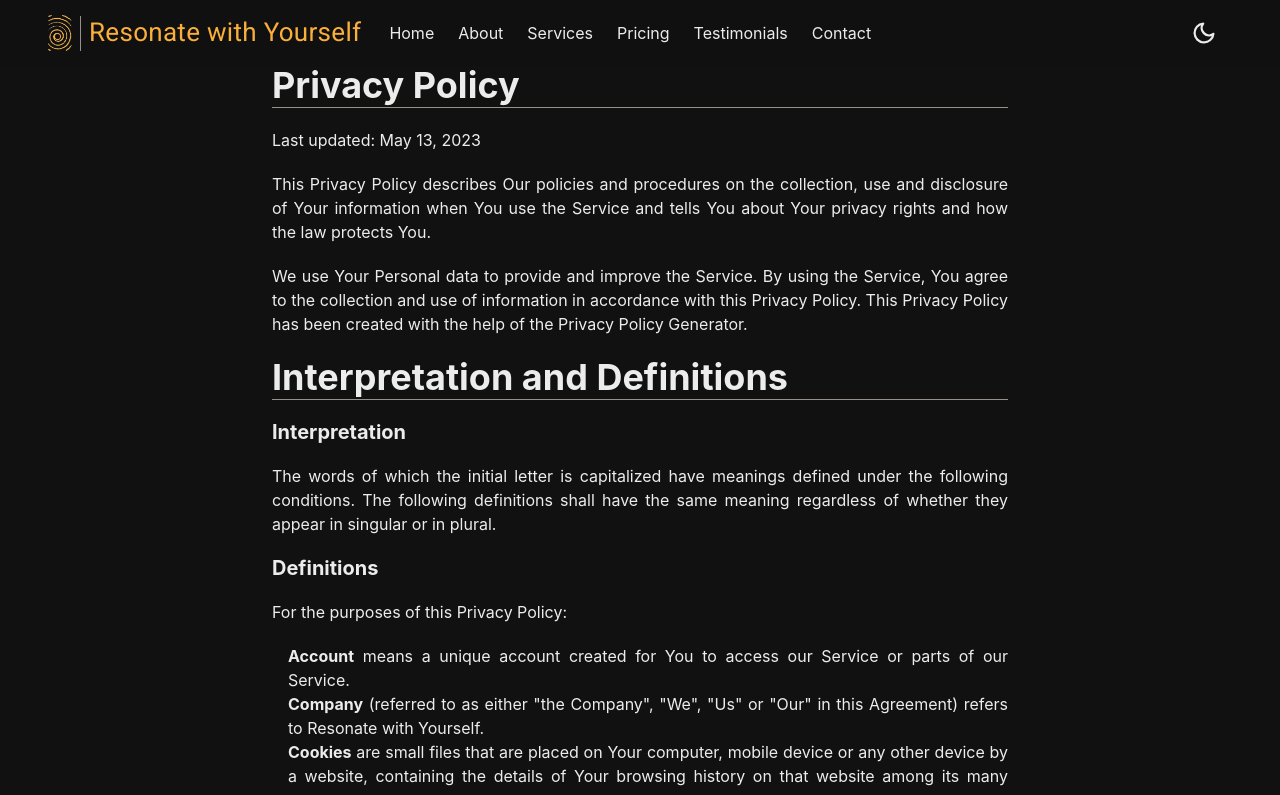
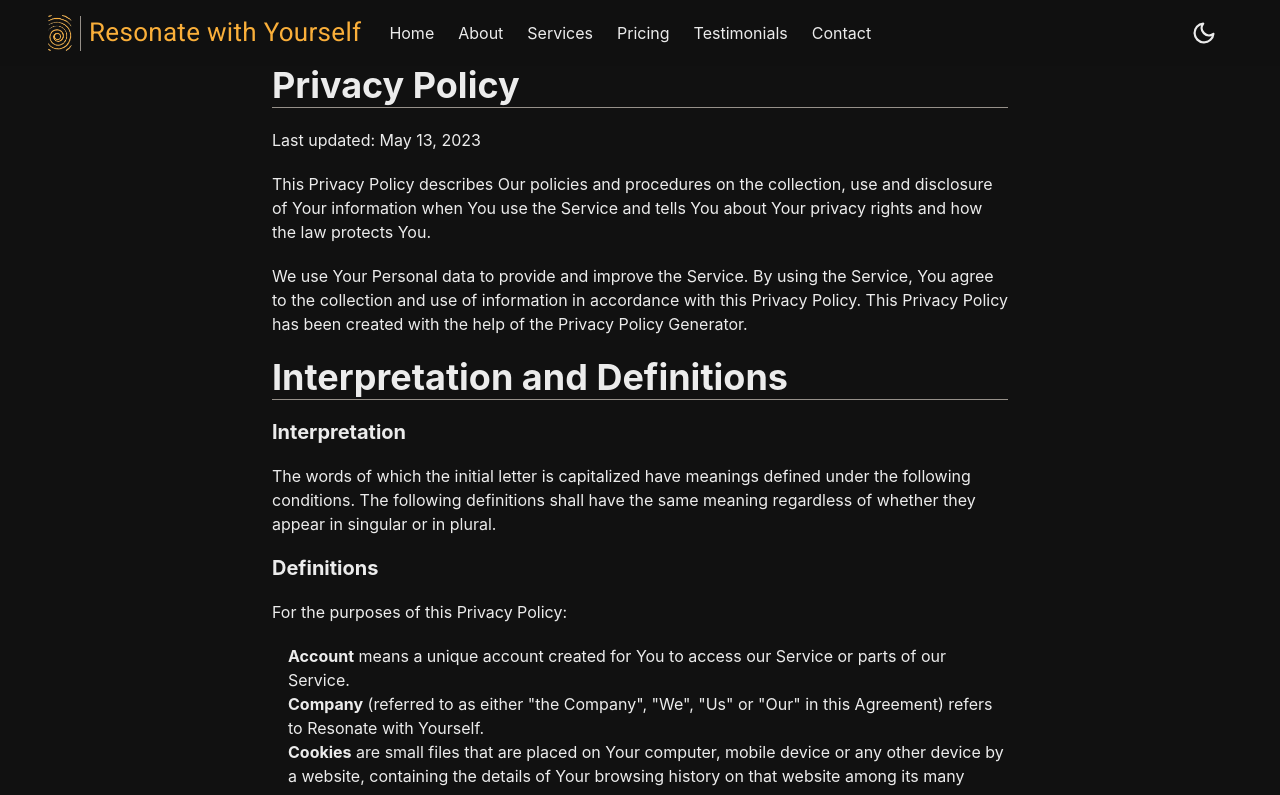
Before and after one commit to Democles85/colombo_portfolio_reworked, a Next.js app: page /privacy-policy in a window 1280 px wide. Shown: the top 795 px of the page. Built offline with nearby package versions, Linux system fonts and the light colour scheme.

Commit message:
Removed: Text align justify

```diff
--- a/pages/privacy-policy.tsx
+++ b/pages/privacy-policy.tsx
@@ -14,7 +14,6 @@ const PrivacyPolicy: NextPage = () => {
               md: 'container.md',
               lg: 'container.md',
             }}
-            textAlign={'justify'}
           >
             <Heading>
               <Box as={'span'} color={'primary.500'} textAlign={'left'}>
```
